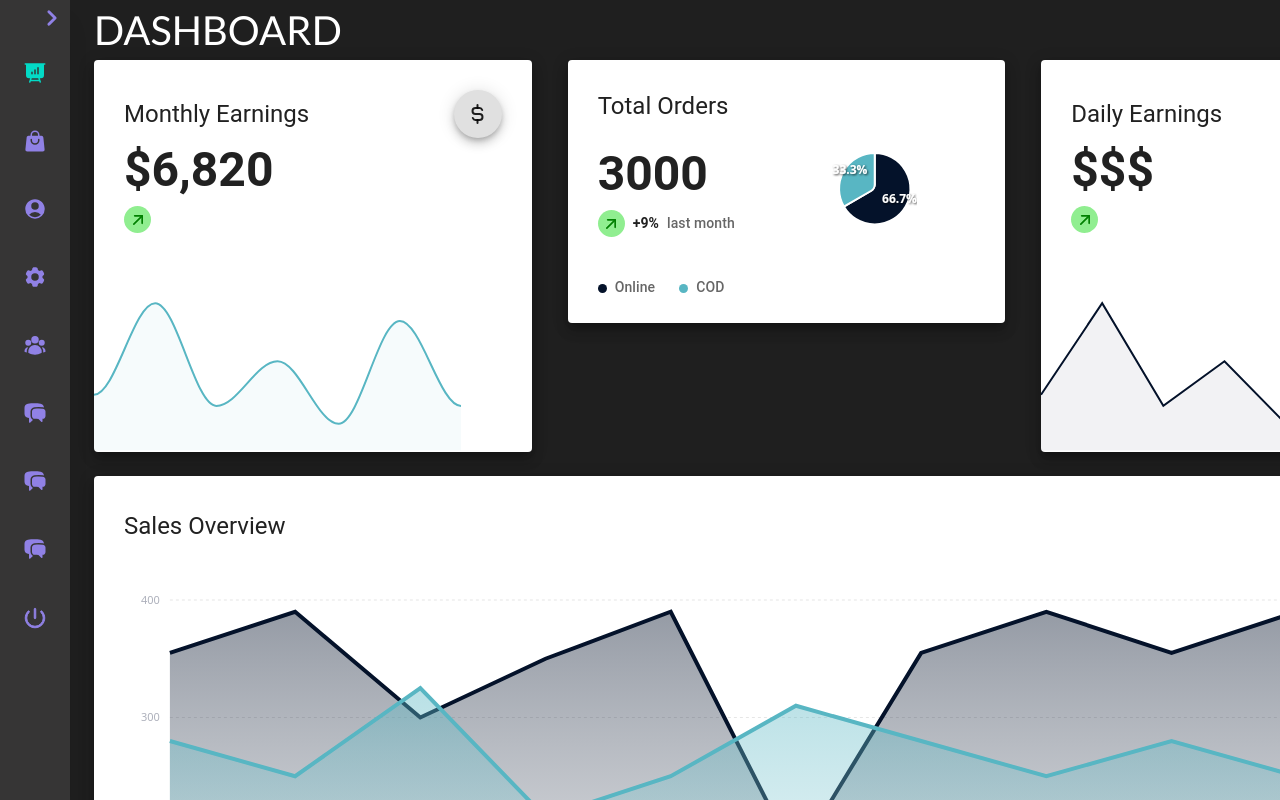
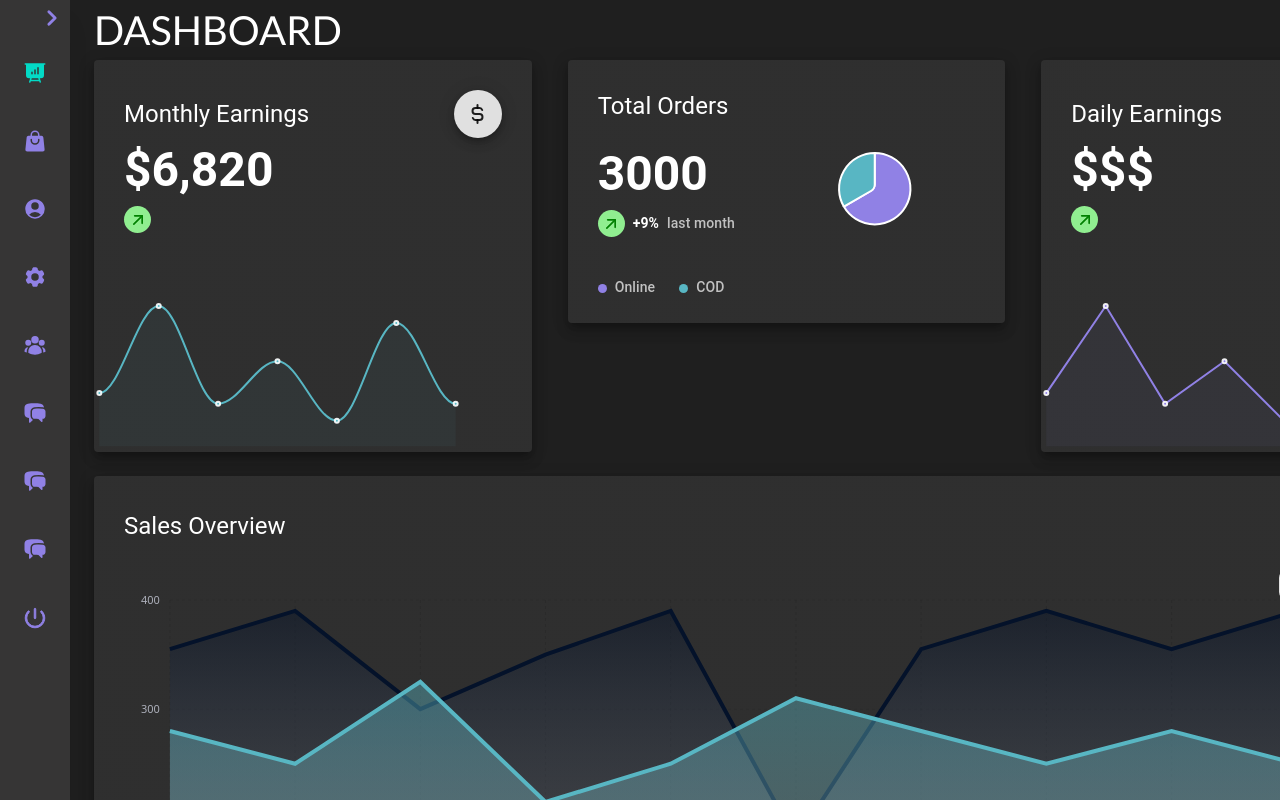
Before and after one commit to Punnooze/icedout-admin, a Next.js app: page /dashboard in a window 1280 px wide. Built offline with nearby package versions, Linux system fonts and the light colour scheme.

Commit message:
made main dashboard page dark

```diff
--- a/components/CustomersCard.jsx
+++ b/components/CustomersCard.jsx
@@ -61,7 +61,7 @@ function CustomersCard({ data }) {
           <div className=" tw-w-[95%] tw-h-[95%] tw-bg-darkergrey tw-rounded-md tw-shadow-md ">
             <div className="tw-grid tw-grid-cols-2 tw-gap-[20px] tw-p-[10px]">
               <div className="tw-w-[200px]">
-                <p>Filter by:</p>
+                <h4 className="tw-pl-4 tw-text-white">Filter by:</h4>
                 <Select
                   options={["", "id", "name", "email", "whatsapp"]}
                   value={filterColumn}
--- a/components/DailyEarning.jsx
+++ b/components/DailyEarning.jsx
@@ -1,10 +1,16 @@
 'use client';
 import React, { useEffect } from 'react';
 import dynamic from "next/dynamic";
-import { useTheme } from '@mui/material/styles';
 import { Stack, Typography, Avatar, Fab } from '@mui/material';
 import { IconArrowUpRight, IconCurrencyDollar } from '@tabler/icons-react';
 import DashboardCard from './DashboardCard';
+import { createTheme, ThemeProvider, useTheme } from '@mui/material/styles';
+
+const darkTheme = createTheme({
+  palette: {
+    mode: 'dark',
+  },
+});
 
 const Chart = dynamic(() => import("react-apexcharts"), { ssr: false });
 
@@ -16,8 +22,8 @@ const DailyEarning = () => {
   const isDarkMode = theme.palette && theme.palette.mode === 'dark';
 
   // chart color
-  const secondary = '#04122A';
-  const secondarylight = '#04122A';
+  const secondary = '#9081e5';
+  const secondarylight = '#9081e5';
 
   // chart
   const optionscolumnchart = {
@@ -44,7 +50,7 @@ const DailyEarning = () => {
       opacity: 0.05,
     },
     markers: {
-      size: 0,
+      size: 2,
     },
     tooltip: {
       theme: isDarkMode ? 'dark' : 'light', // Use the isDarkMode variable
@@ -59,6 +65,7 @@ const DailyEarning = () => {
   ];
 
   return (
+    <><ThemeProvider theme={darkTheme}>
     <div class="tw-pr-3">
     <DashboardCard
       title="Daily Earnings"
@@ -83,6 +90,8 @@ const DailyEarning = () => {
       </>
     </DashboardCard>
     </div>
+    </ThemeProvider>
+    </>
   );
 };
 
--- a/components/Dashboard.jsx
+++ b/components/Dashboard.jsx
@@ -1,10 +1,17 @@
 "use client";
 import React, { useState } from "react"; // Removed unused useEffect import
-import { useTheme } from "@mui/material/styles"; // Import useTheme from Material-UI
 import DashboardCard from "./DashboardCard";
 import dynamic from "next/dynamic";
 import Select from "@mui/material/Select"; // Import Select component
 import MenuItem from "@mui/material/MenuItem";
+import { createTheme, ThemeProvider, useTheme } from "@mui/material/styles";
+
+const darkTheme = createTheme({
+  palette: {
+    mode: "dark",
+  },
+});
+
 const Chart = dynamic(() => import("react-apexcharts"), { ssr: false });
 
 function Dashboard() {
@@ -37,7 +44,7 @@ function Dashboard() {
     colors: [primary, secondary],
     plotOptions: {
       bar: {
-        horizontal: true,
+        horizontal: false,
         barHeight: "70%",
         columnWidth: "60%",
         borderRadius: [6],
@@ -54,14 +61,14 @@ function Dashboard() {
       enabled: false,
     },
     legend: {
-      show: false,
+      show: true,
     },
     grid: {
       borderColor: "rgba(0,0,0,0.1)",
       strokeDashArray: 3,
       xaxis: {
         lines: {
-          show: false,
+          show: true,
         },
       },
     },
@@ -84,12 +91,12 @@ function Dashboard() {
         "27/08",
       ],
       axisBorder: {
-        show: false,
+        show: true,
       },
     },
     tooltip: {
       theme: theme.palette.mode === "dark" ? "dark" : "light",
-      fillSeriesColor: false,
+      fillSeriesColor: true,
     },
   };
   const seriescolumnchart = [
@@ -105,6 +112,7 @@ function Dashboard() {
 
   return (
     <div>
+      <ThemeProvider theme={darkTheme}>
         <div className="tw-pl-0 tw-pr-3">
           <DashboardCard
             title="Sales Overview"
@@ -131,6 +139,7 @@ function Dashboard() {
             />
           </DashboardCard>
         </div>
+      </ThemeProvider>
     </div>
   );
 }
--- a/components/MonthlyEarning.jsx
+++ b/components/MonthlyEarning.jsx
@@ -1,10 +1,16 @@
 'use client';
 import React, { useEffect } from 'react';
 import dynamic from "next/dynamic";
-import { useTheme } from '@mui/material/styles';
 import { Stack, Typography, Avatar, Fab } from '@mui/material';
 import { IconArrowUpRight, IconCurrencyDollar } from '@tabler/icons-react';
 import DashboardCard from './DashboardCard';
+import { createTheme, ThemeProvider, useTheme } from '@mui/material/styles';
+
+const darkTheme = createTheme({
+  palette: {
+    mode: 'dark',
+  },
+});
 
 const Chart = dynamic(() => import("react-apexcharts"), { ssr: false });
 
@@ -44,7 +50,7 @@ const MonthlyEarnings = () => {
       opacity: 0.05,
     },
     markers: {
-      size: 0,
+      size: 2,
     },
     tooltip: {
       theme: isDarkMode ? 'dark' : 'light', // Use the isDarkMode variable
@@ -59,6 +65,8 @@ const MonthlyEarnings = () => {
   ];
 
   return (
+    <>
+    <ThemeProvider theme={darkTheme}>
     <div class="tw-pr-3">
     <DashboardCard
       title="Monthly Earnings"
@@ -83,6 +91,8 @@ const MonthlyEarnings = () => {
       </>
     </DashboardCard>
     </div>
+    </ThemeProvider>
+    </>
   );
 };
 
--- a/components/OrderDivision.jsx
+++ b/components/OrderDivision.jsx
@@ -2,10 +2,16 @@
 import React, { useEffect } from "react";
 import dynamic from "next/dynamic";
 const Chart = dynamic(() => import("react-apexcharts"), { ssr: false });
-const { useTheme } = require('@mui/material/styles');
 const { Grid, Stack, Typography, Avatar } = require('@mui/material');
 const { IconArrowUpRight } = require('@tabler/icons-react');
 import DashboardCard from "./DashboardCard";
+import { createTheme, ThemeProvider, useTheme } from '@mui/material/styles';
+
+const darkTheme = createTheme({
+  palette: {
+    mode: 'dark',
+  },
+});
 
 const OrderDivision = () => {
   // Initialize the theme using useTheme
@@ -15,7 +21,7 @@ const OrderDivision = () => {
   const isDarkMode = theme.palette && theme.palette.mode === "dark";
 
   // chart color
-  const primary = '#04122A';
+  const primary = '#9081e5';
   const primarylight = "#58B6C3";
   const successlight = theme.palette.success.light;
 
@@ -43,13 +49,13 @@ const OrderDivision = () => {
     },
     tooltip: {
       theme: isDarkMode ? "dark" : "light", // Use the isDarkMode variable
-      fillSeriesColor: false,
+      fillSeriesColor: true,
     },
     stroke: {
       show: true,
     },
     dataLabels: {
-      enabled: true,
+      enabled: false,
     },
     legend: {
       show: false,
@@ -68,6 +74,8 @@ const OrderDivision = () => {
   const seriescolumnchart = [2000,1000];
 
   return (
+    <>
+    <ThemeProvider  theme={darkTheme}>
     <div className="tw-pr-3">
     <DashboardCard title="Total Orders">
       <Grid container spacing={3}>
@@ -119,6 +127,8 @@ const OrderDivision = () => {
       </Grid>
     </DashboardCard>
     </div>
+    </ThemeProvider>
+    </>
   );
 };
 
--- a/components/ProductStock.jsx
+++ b/components/ProductStock.jsx
@@ -2,6 +2,13 @@
 import React from 'react';
 import { Typography, Box, Table, TableBody, TableCell, TableHead, TableRow, Chip } from '@mui/material';
 import DashboardCard from './DashboardCard';
+import { createTheme, ThemeProvider, useTheme } from '@mui/material/styles';
+
+const darkTheme = createTheme({
+  palette: {
+    mode: 'dark',
+  },
+});
 
 const products = [
     {
@@ -39,7 +46,13 @@ const products = [
 ];
 
 const ProductStock = () => {
+    const theme = useTheme();
+
+  // Check if theme.palette exists before accessing the mode property
+    const isDarkMode = theme.palette && theme.palette.mode === 'dark';
     return (
+        <>
+        <ThemeProvider theme={darkTheme}>
         <div class="tw-pr-3">
         <DashboardCard title="Product Stock">
             <Box sx={{ overflow: 'auto', width: { xs: '280px', sm: 'auto' }, height:'325px'}}>
@@ -126,6 +139,8 @@ const ProductStock = () => {
             </Box>
         </DashboardCard>
         </div>
+        </ThemeProvider>
+        </>
     );
 };
 
```
Lines whose indentation alone changed are shown as unchanged.
